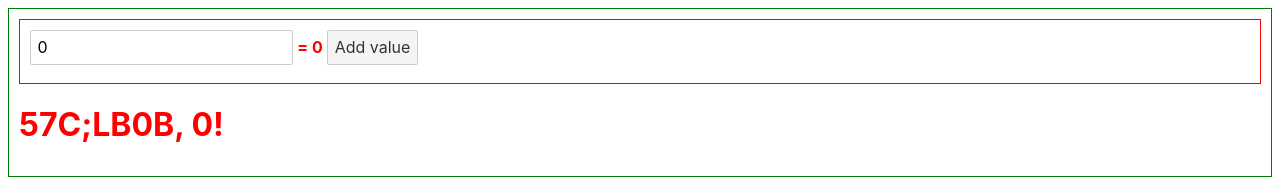
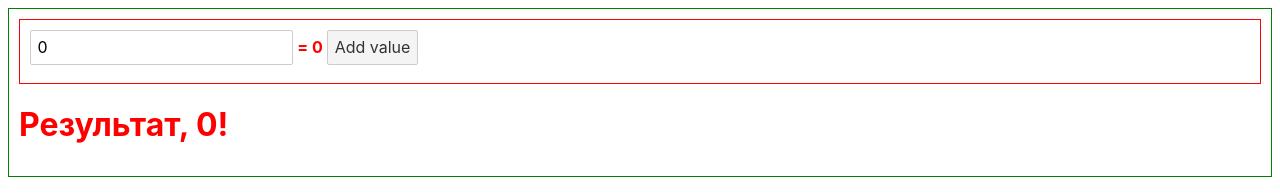
Before and after one commit to thinkjazz/svelt-calc, a Svelte app: page / in a window 1280 px wide. Shown: the top 195 px of the page. Built offline with nearby package versions, Linux system fonts and the light colour scheme.

Commit message:
Change App.svelte

```diff
--- a/src/App.svelte
+++ b/src/App.svelte
@@ -1,10 +1,10 @@
 <div>
 	<Calculator bind:result/>
-	<h1> 57C;LB0B, {result}!</h1>
+	<h1>Результат, {result}!</h1>
 </div>
 
 <script>
-	import Calculator from './Calculator.svelte'
+	import Calculator from './Calculator.svelte';
 	let result;
 
 </script>
```
